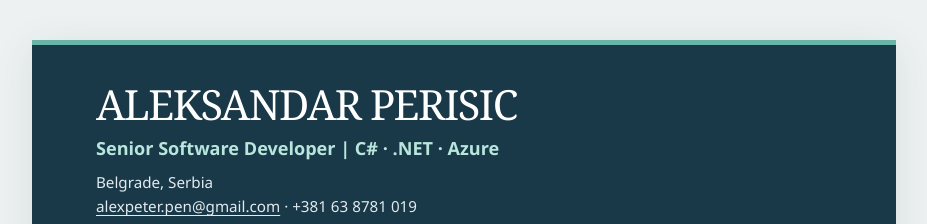
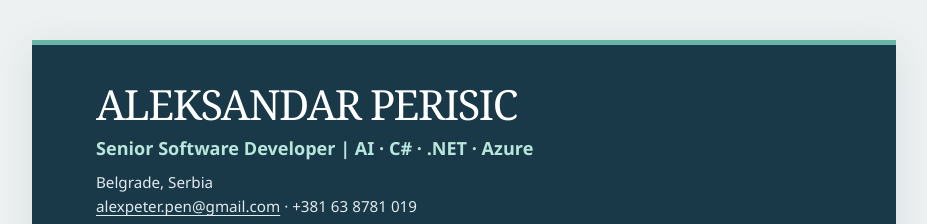
Before and after one commit to alexpeter-pen/cv, a plain HTML site: page index.html in a window 1280 px wide. Shown: the top 224 px of the page, without its empty margins (176-1103 px from the left). Drawn offline with Linux system fonts and the light colour scheme.

Commit message:
Update index.html

```diff
--- a/index.html
+++ b/index.html
@@ -237,7 +237,7 @@
 
 
 <h1 id="aleksandar-perisic">ALEKSANDAR PERISIC</h1>
-<p><strong>Senior Software Developer | C# · .NET · Azure</strong><br>Belgrade, Serbia<br><a href="mailto:alexpeter.pen@gmail.com">alexpeter.pen@gmail.com</a> · +381 63 8781 019</p>
+<p><strong>Senior Software Developer | AI · C# · .NET · Azure</strong><br>Belgrade, Serbia<br><a href="mailto:alexpeter.pen@gmail.com">alexpeter.pen@gmail.com</a> · +381 63 8781 019</p>
 
 <h2 id="objective">OBJECTIVE</h2>
 <p>To contribute as a senior developer or technical lead on projects combining hands-on .NET development, system integration, software architecture and responsible use of AI-assisted development tools, with a strong focus on code quality and validation.</p>
```
